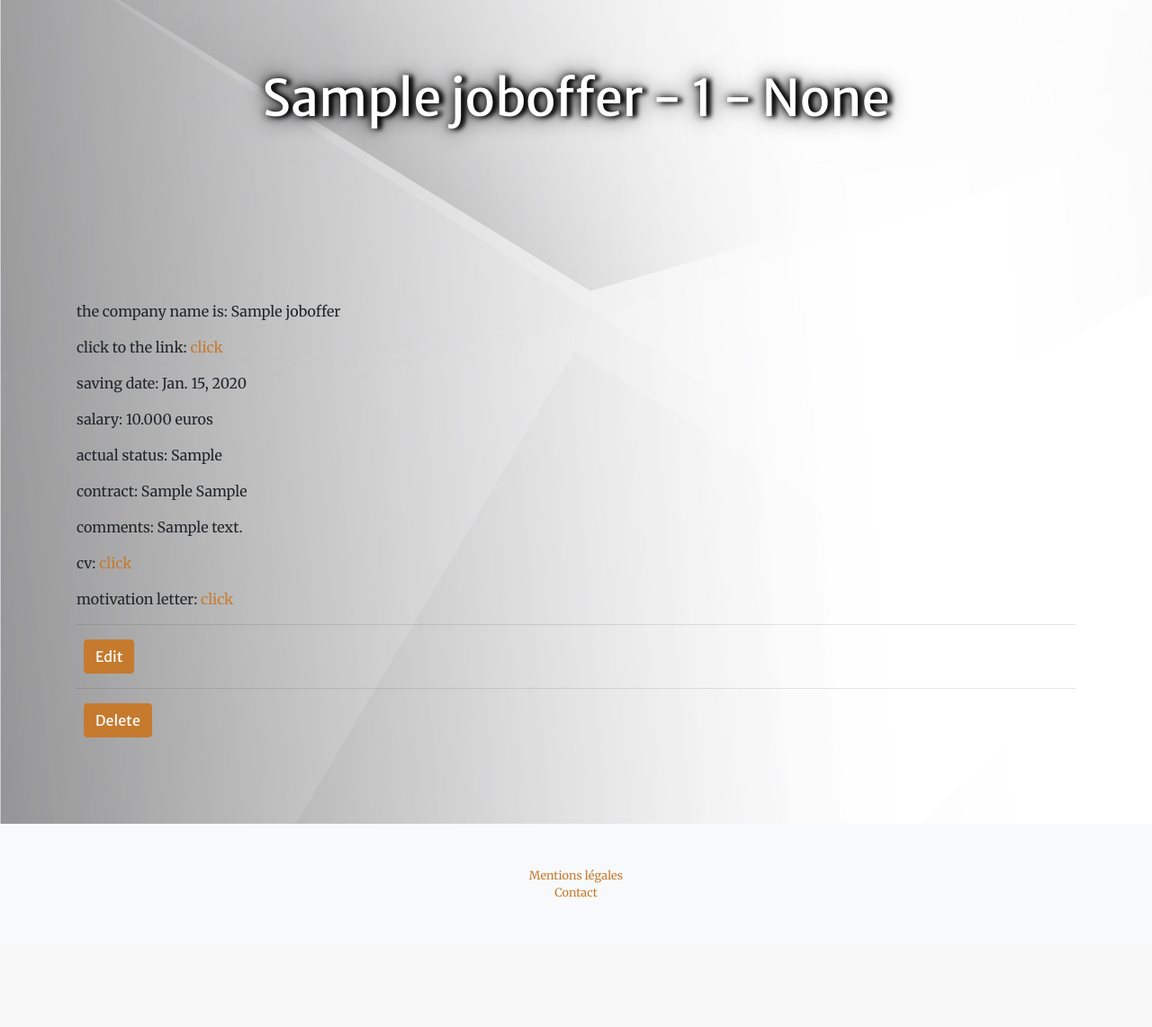
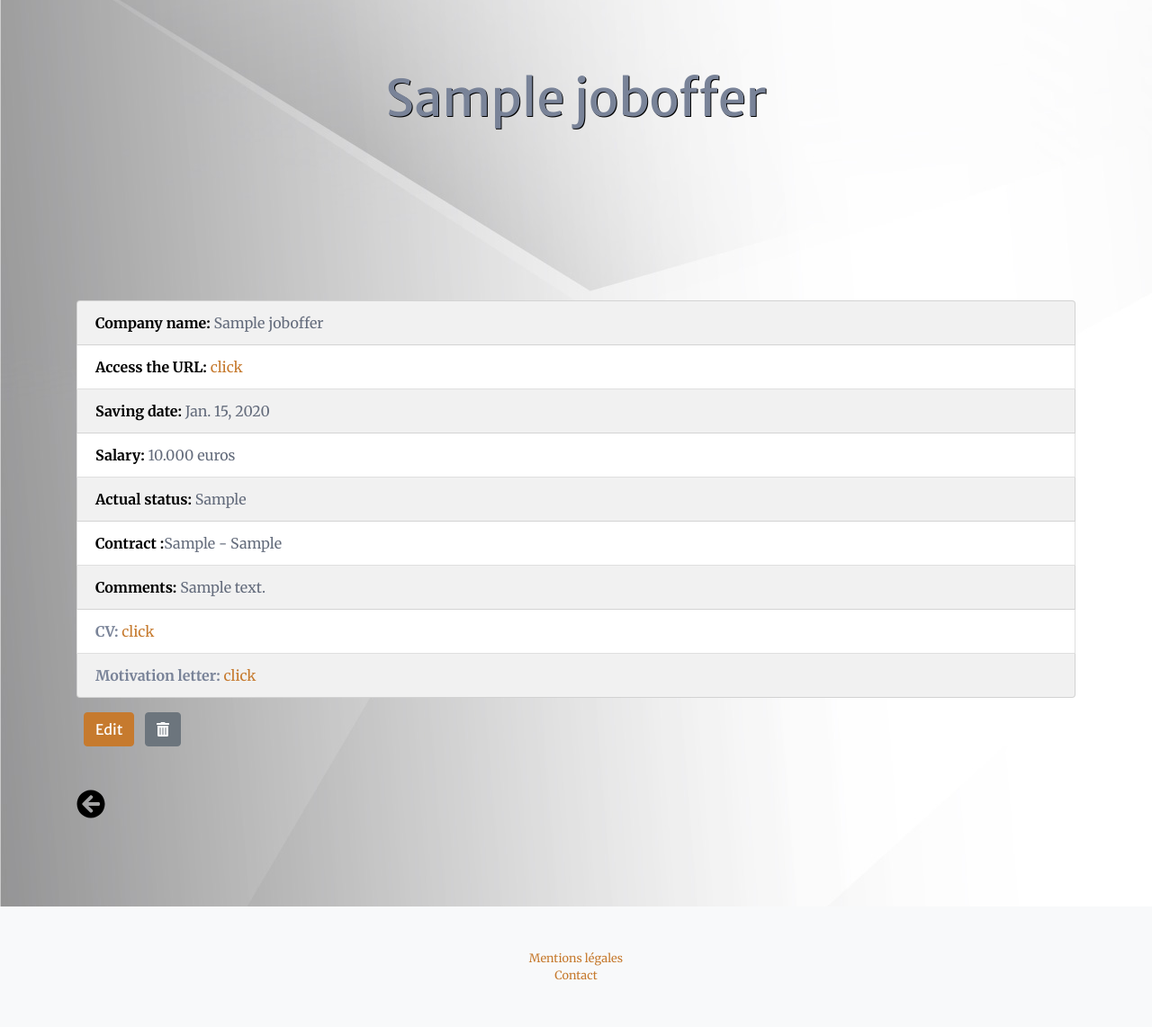
Before and after one commit to MyBhive/JobSearchMonitoring, a Django app: page /job_detail/1 in a window 1280 px wide. Shown: the part 82-1224 px from the top of the page at 90% size. Before the commit the page ends 1080 px from the top, so only its background shows below. Run offline with Django 3.2, Linux system fonts and the light colour scheme; tables that the repository leaves empty hold one stand-in row (values such as "Sample post"); some libraries are stand-ins or nearby versions.

Commit message:
from <p> to <li> + arrow

```diff
--- a/templates/pages/job_detail.html
+++ b/templates/pages/job_detail.html
@@ -7,10 +7,10 @@
     <div class="container h-100">
         <div class="d-flex justify-content-center h-100">
             <div class="user_card my-auto" style="width: auto;">
-                <div class="d-flex justify-content-center pb-4 text-white">
-                    <h1 class="d-block text-center mb-5 text-white"
-                    style="margin-top: 4rem; text-shadow: 5px 1px 5px black, 0 0 25px black, 0 0 10px black;">
-                    {{ object.title }}  -  {{ object.category_id_id }}  -  {{ user.id }}</h1>
+                <div class="d-flex justify-content-center pb-4">
+                    <h1 class="d-block text-center mb-5"
+                    style="color: #798398; margin-top: 4rem; text-shadow: 1px 1px black;">
+                    {{ object.title }}</h1>
                 </div>
             </div>
         </div>
@@ -18,27 +18,50 @@
 </header>
 <section class="page-section">
     <div class="container" method="POST" enctype="multipart/form-data">
-        <p> the company name is: {{ object.company_name }}<br/></p>
-        <p> click to the link: <a href='{{ object.url }}'> click</a></p>
-        <p> saving date: {{ object.date }}</p>
-        <p> salary: {{ object.salary }} euros</p>
-        <p> actual status: {{ object.status_id }}</p>
-        <p> contract: {{ object.style_id }} {{ object.type_id }}</p>
-        <p> comments: {{ object.comments }}</p>
-        {% if object.cv %}
-        <p> cv: <a href='{{ object.cv.url }}'> click</a></p>
-        {% endif %}
-        {% if object.motiv_letter %}
-        <p> motivation letter: <a href='{{ object.motiv_letter.url }}'> click</a></p>
-        {% endif %}
+        <ul class="list-group">
+            <li class="list-group-item" style="background-color: #f1f1f1; color: #646c7c; ">
+                <strong style="color: black;">Company name: </strong> {{ object.company_name }}</li>
+            <li class="list-group-item" style="color: #646c7c;">
+                <strong style="color: black;">Access the URL: </strong><a href='{{ object.url }}'> click</a>
+            </li>
+            <li class="list-group-item" style="background-color: #f1f1f1; color: #646c7c;">
+                <strong style="color: black;">Saving date: </strong> {{ object.date }}
+            </li>
+            <li class="list-group-item" style="color: #646c7c;">
+                <strong style="color: black;">Salary: </strong>{{ object.salary }} euros
+            </li>
+            <li class="list-group-item" style="background-color: #f1f1f1; color: #646c7c;">
+                <strong style="color: black;">Actual status: </strong> {{ object.status_id }}
+            </li>
+            <li class="list-group-item"  style="color: #646c7c;">
+                <strong style="color: black;">Contract :</strong>{{ object.style_id }} - {{ object.type_id }}
+            </li>
+            <li class="list-group-item" style="background-color: #f1f1f1; color: #646c7c;">
+                <strong style="color: black;">Comments: </strong>{{ object.comments }}
+            </li>
+            {% if object.cv %}
+            <li class="list-group-item" style="color: #646c7c;">
+                <strong style="color: #798398;">CV: </strong><a href='{{ object.cv.url }}'> click</a>
+            </li>
+            {% endif %}
+            {% if object.motiv_letter %}
+            <li class="list-group-item" style="background-color: #f1f1f1; color: #646c7c;">
+                <strong style="color: #798398;">Motivation letter:</strong><a href='{{ object.motiv_letter.url }}'> click</a>
+            </li>
+            {% endif %}
+          </ul>
         <a href="{% url 'update_job' joboffer.pk %}" class="form-inline-center">
-            <hr>
-              <button type="submit" class="btn btn-primary ml-2">Edit</button>
+              <button type="submit" class="btn btn-primary ml-2  mt-3">Edit</button>
           </a>
           <a href="{% url 'delete_job' joboffer.pk %}" class="form-inline-center">
-            <hr>
-              <button type="submit" class="btn btn-primary ml-2">Delete</button>
+              <button name="delete" id="button_send"  type="submit" class="btn btn-secondary ml-2  mt-3">
+                  <i class="fas fa-trash-alt" aria-hidden="true"></i></button>
           </a>
+          <div class="justify-content-center mt-5">
+            <a href="{% url 'job_description' object.category_id_id %}">
+                <i class="fas fa-arrow-circle-left fa-2x mb-0" style="color: black;"></i>
+            </a>
+        </div>
     </div>
 </section>
 
```
